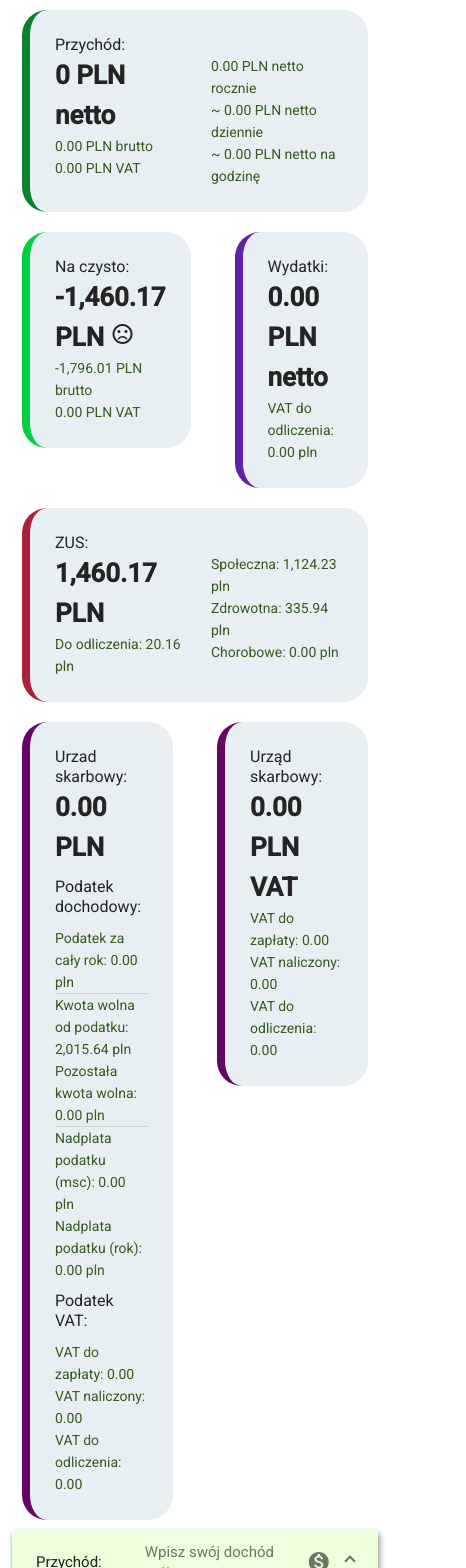
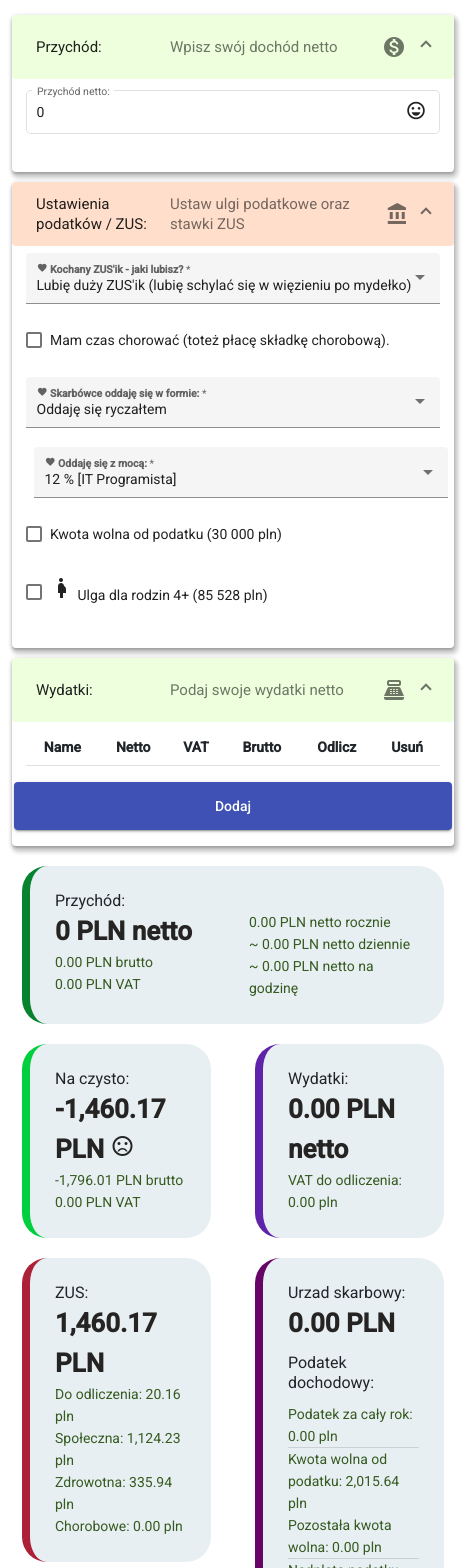
Before and after one commit to grawi-sikorsky/B2B-calculator, an Angular app: page / in a window 390 px wide. Shown: the top 1568 px of the page, 466 px wide, since content can reach past the window. Built offline with nearby package versions, Linux system fonts and the light colour scheme.

Commit message:
styling on mobile / div placement

```diff
--- a/src/app/main-view/main-view.component.css
+++ b/src/app/main-view/main-view.component.css
@@ -1,4 +1,43 @@
-.income-card-header h3{
+.income-card-header h3 {
     display: flex;
     align-items: center;
 }
+
+@media (max-width: 40em) {
+    .container-mob {
+        padding-top: 15px;
+        display: -webkit-box;
+        display: -moz-box;
+        display: -ms-flexbox;
+        display: -webkit-flex;
+        display: flex;
+        -webkit-box-orient: vertical;
+        -moz-box-orient: vertical;
+        -webkit-flex-direction: column;
+        -ms-flex-direction: column;
+        flex-direction: column;
+        /* optional */
+        -webkit-box-align: start;
+        -moz-box-align: start;
+        -ms-flex-align: start;
+        -webkit-align-items: flex-start;
+        align-items: flex-start;
+    }
+
+    .container-mob .mobile-bottom-div {
+        -webkit-box-ordinal-group: 2;
+        -moz-box-ordinal-group: 2;
+        -ms-flex-order: 2;
+        -webkit-order: 2;
+        order: 2;
+    }
+
+    .container-mob .mobile-top-div {
+        -webkit-box-ordinal-group: 1;
+        -moz-box-ordinal-group: 1;
+        -ms-flex-order: 1;
+        -webkit-order: 1;
+        order: 1;
+        margin-top: 10px;
+    }
+}
--- a/src/app/main-view/main-view.component.html
+++ b/src/app/main-view/main-view.component.html
@@ -1,7 +1,9 @@
-<div class="container-fluid">
+<div class="container-fluid container-mob">
     <div class="row">
 
-        <app-results></app-results>
+        <div class="mobile-top-div">
+            <app-results></app-results>
+        </div>
 
         <div class="col">
             <app-income-form></app-income-form>
```
